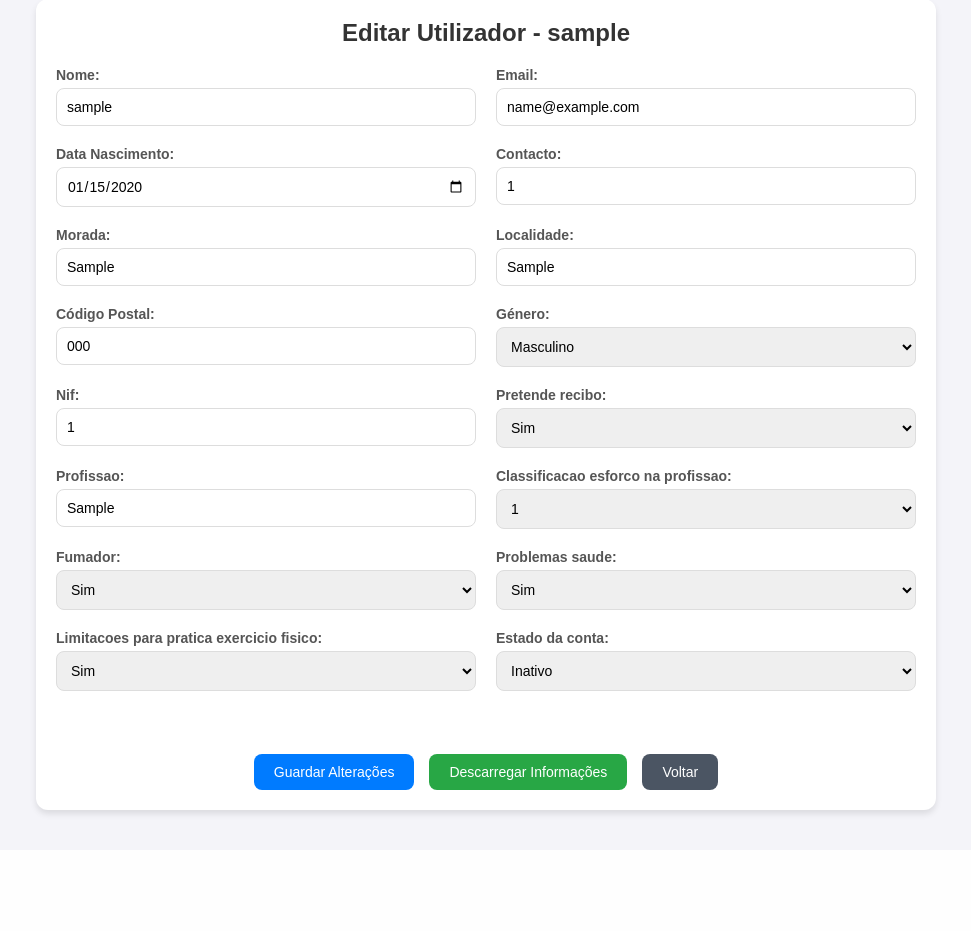
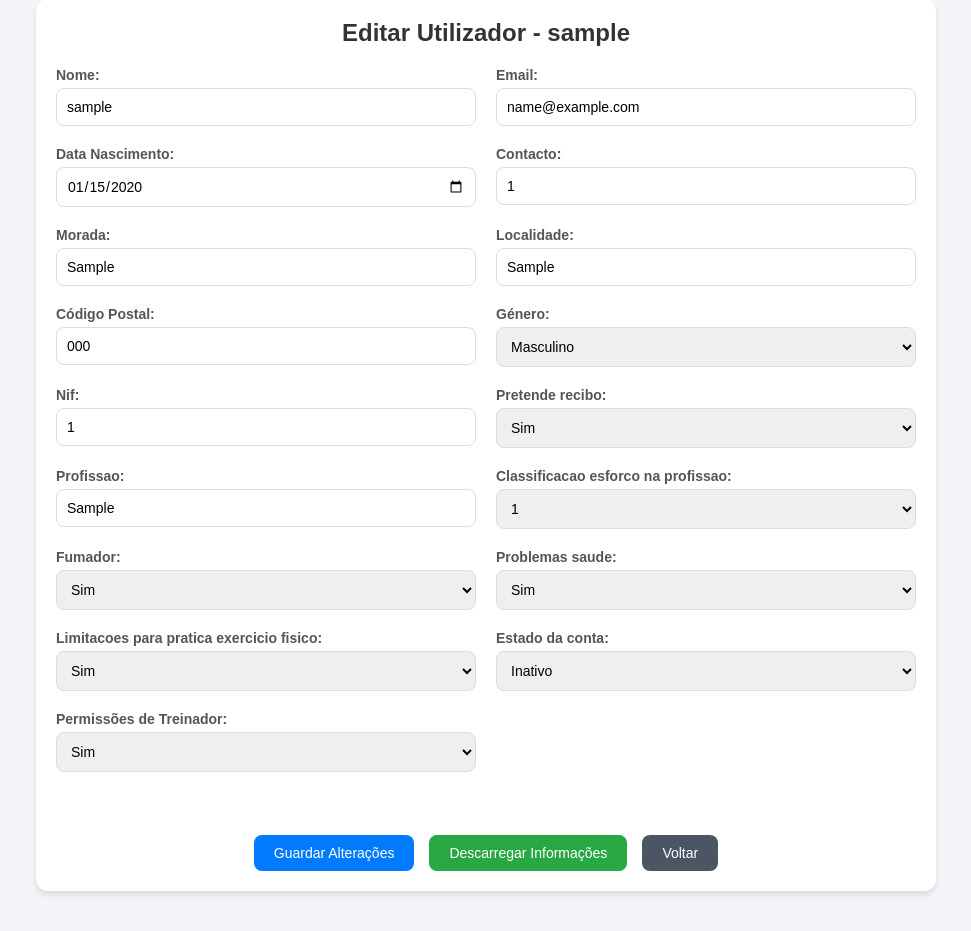
Before and after one commit to MiguelCarvalho407/fitclub_final, a Django app: page /fitclub/utilizador/1/editar/ in a window 1280 px wide. Shown: the part 121-1052 px from the top of the page, without its empty margins (154-1125 px from the left). Before the commit the page ends 939 px from the top, so only its background shows below. Run offline with Django 5.2, Linux system fonts and the light colour scheme; a user stored in the database is signed in; tables that the repository leaves empty hold one stand-in row (values such as "Sample post").

Commit message:
FINAL_V2

```diff
--- a/app/forms.py
+++ b/app/forms.py
@@ -97,7 +97,7 @@ class InformacoesPessoaisForm(forms.ModelForm):
     class Meta:
         model = Utilizadores
         fields = ['email', 'username', 'data_nascimento', 'genero', 'morada', 'codigo_postal', 'localidade', 'contacto',
-                  'nif', 'pretende_recibo', 'profissao', 'classificacao_esforco_na_profissao', 'fumador', 'problemas_saude', 'limitacoes_para_pratica_exercicio_fisico']
+                  'nif', 'pretende_recibo', 'profissao', 'classificacao_esforco_na_profissao', 'fumador', 'problemas_saude', 'limitacoes_para_pratica_exercicio_fisico', 'is_staff']
         widgets = {
             'email':forms.EmailInput(attrs={
                 'readonly': 'readonly'
@@ -134,10 +134,16 @@ class InformacoesPessoaisForm(forms.ModelForm):
 
 
 class EditarInformacoesPessoaisForm(forms.ModelForm):
+    is_staff = forms.ChoiceField(
+        choices=[
+            ('True', 'Sim'),
+            ('False', 'Não'),
+        ],
+    )
     class Meta:
         model = Utilizadores
         fields = ['username', 'email', 'contacto', 'data_nascimento', 'genero', 'morada', 'codigo_postal', 'localidade', 'funcao',
-                  'nif', 'pretende_recibo', 'profissao', 'classificacao_esforco_na_profissao', 'fumador', 'problemas_saude', 'limitacoes_para_pratica_exercicio_fisico']
+                  'nif', 'pretende_recibo', 'profissao', 'classificacao_esforco_na_profissao', 'fumador', 'problemas_saude', 'limitacoes_para_pratica_exercicio_fisico', 'is_staff']
         widgets = {
             'email':forms.EmailInput(attrs={
                 'readonly': 'readonly'
@@ -157,6 +163,9 @@ class EditarInformacoesPessoaisForm(forms.ModelForm):
             'morada':forms.TextInput(attrs={
                 'class': 'form-control',
                 'placeholder': 'Escreva a sua morada'
+            }),
+            'is_staff':forms.TextInput(attrs={
+                'class': 'form-control',
             })
         }
         labels = {
--- a/app/templates/FC_APP/fcDetalheUtilizadores.html
+++ b/app/templates/FC_APP/fcDetalheUtilizadores.html
@@ -73,6 +73,10 @@
             <label for="">Estado da conta:</label>
             {{ perfil.funcao }}
         </div>
+        <div class="perfil-group">
+            <label for="">Permissões de Treinador:</label>
+            {{ perfil.is_staff|yesno:"Sim,Não" }}
+        </div>
     </div>
 
     <div class="button-group">
--- a/app/templates/FC_APP/fcEditarUtilizador.html
+++ b/app/templates/FC_APP/fcEditarUtilizador.html
@@ -76,6 +76,10 @@
                 <label for="">Estado da conta:</label>
                 {{ form.funcao }}
             </div>
+            <div class="form-group">
+                <label for="">Permissões de Treinador:</label>
+                {{ form.is_staff }}
+            </div>
         </div>
 
         <div class="button-group">
```
